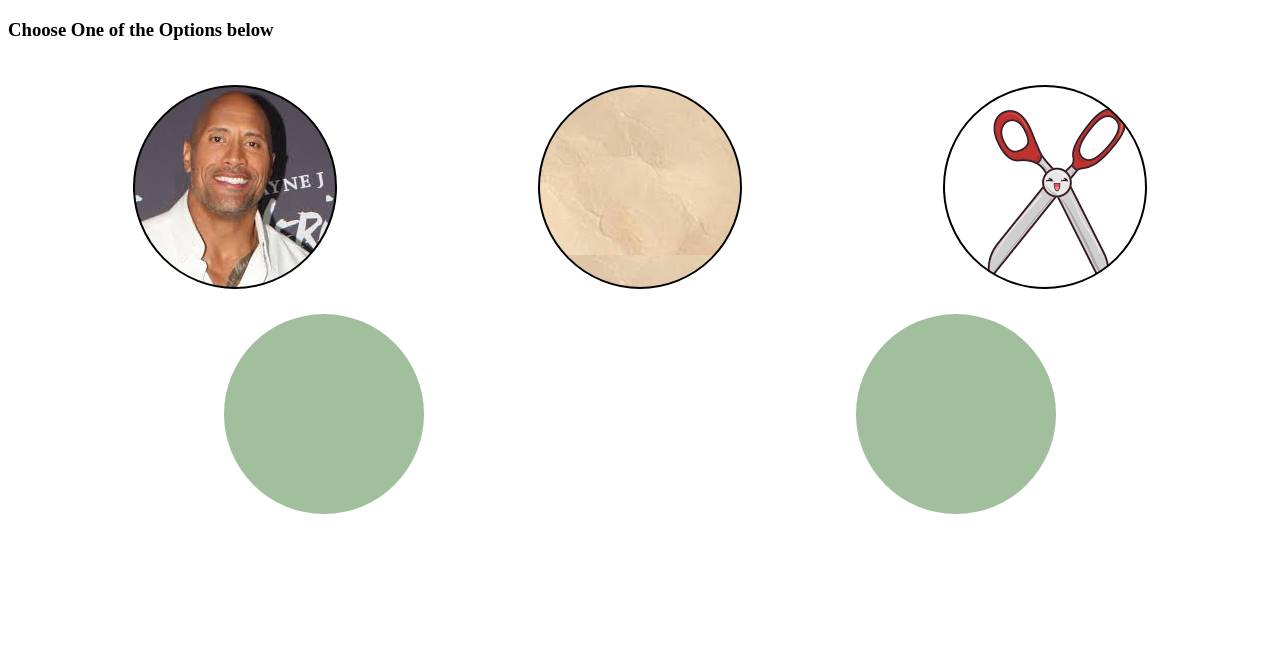
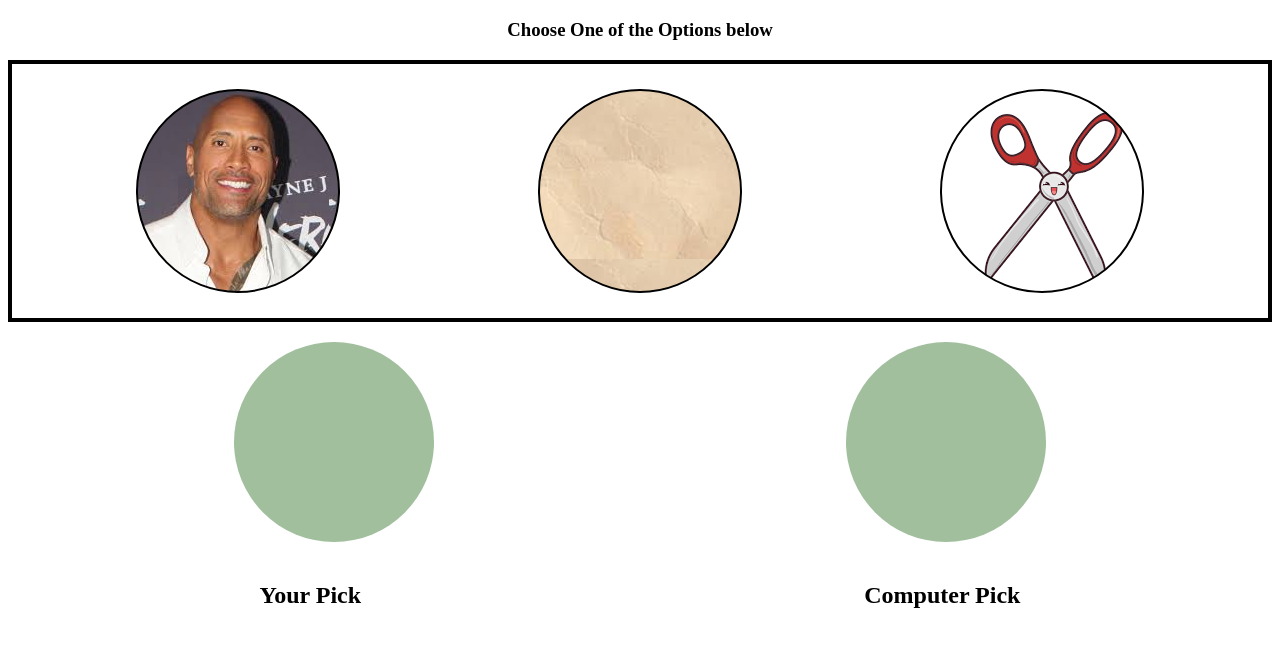
Before and after one commit to sophomorica/rps_game, a plain HTML site: page index.html in a window 1280 px wide. Shown: the part 61-708 px from the top of the page. Drawn offline with Linux system fonts and the light colour scheme.

Commit message:
styling and user understanding

```diff
--- a/index.html
+++ b/index.html
@@ -17,8 +17,17 @@
         <div id="scissors" class="choice"></div>
       </div>
       <div class="results">
-        <div id="user" class="result_u"></div>
-        <div id="comp" class="result_c"></div>
+        <div id="user" class="result_u">
+
+        </div>
+        <div id="comp" class="result_c">
+
+        </div>
+      </div>
+      <div class ="names">
+        <h2>Your Pick</h2>
+        <h2>Computer Pick</h2>
+
       </div>
       <div id ="the_answer" >
 
--- a/main.css
+++ b/main.css
@@ -2,13 +2,14 @@ h1{
   text-align: center;
   color: blue;
 }
-h1{
+h3{
   text-align:center;
 }
 .choices{
   display:flex;
   justify-content: space-around;
   padding: 25px;
+  border: 4px solid black;
 }
 .choice{
   height: 200px;
@@ -35,6 +36,7 @@ h1{
 .results{
   display: flex;
   justify-content: space-around;
+  margin: 20px;
 
 }
 .result_u{
@@ -64,3 +66,13 @@ h1{
 .scissor{
   background-image: url("/images/scissors.png");
 }
+#the_answer h1{
+  border: 4px solid black;
+}
+h2{
+  text-align:center;
+}
+.names{
+  display: flex;
+  justify-content: space-around;
+}
```
